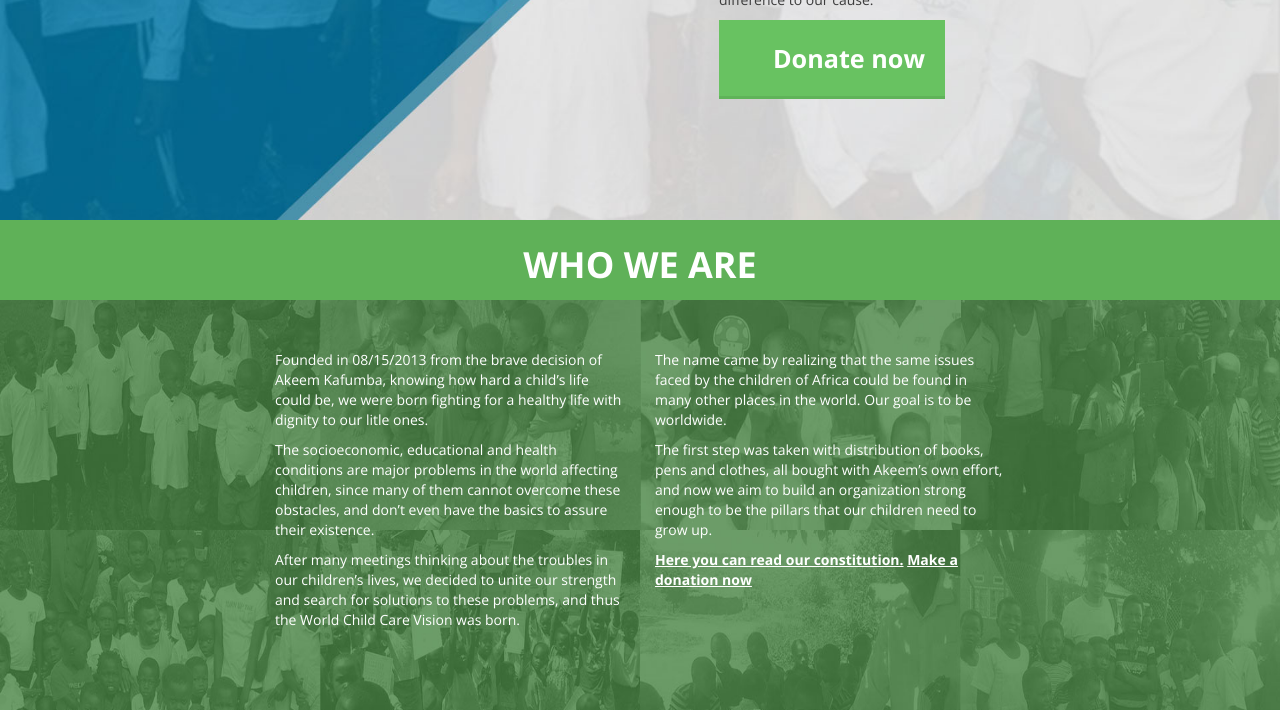
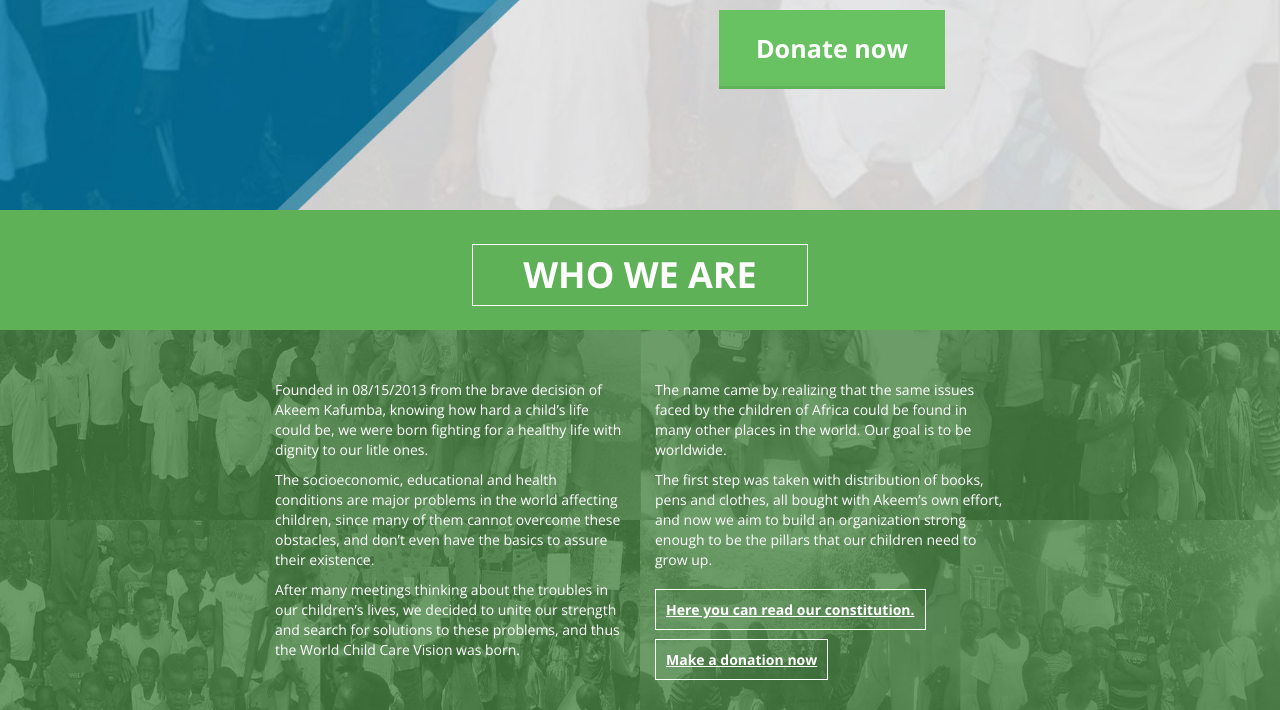
Before and after one commit to Caio07/WCCV, a plain HTML site: page index.html in a window 1280 px wide. Shown: the part 480-1190 px from the top of the page. Drawn offline with nearby package versions, Linux system fonts and the light colour scheme.

Commit message:
The WCCV finalizado e pequenos ajustes
Ajuste da borda do header
texto do botão doar alinhado

```diff
--- a/css/main.css
+++ b/css/main.css
@@ -18,7 +18,7 @@
     color: #fff;
     font-family: 'Open Sans', sans-serif;
     padding-bottom: 20px;
-    padding-top: 80px;
+    padding-top: 70px;
     height: 100%;
 
 }
@@ -70,7 +70,7 @@
 
   nav .navbar-brand{
 
-    padding: 10px 0;
+    padding: 5px 0;
   }
 
   nav .navbar-nav{
@@ -79,7 +79,7 @@
 
 }
 
-li~li {
+nav li~li {
 
   border-left: 1px solid #c7c7c7;
 }
@@ -95,6 +95,7 @@
           color: #3c3c3c;
           font-weight: 400;
           font-size: 1em;
+
 }
 
         nav .navbar-nav li a:hover{
@@ -167,7 +168,7 @@
 
       background-color: #68c261;
       padding: 20px;
-      text-align: right;
+      text-align: center;
       -webkit-box-shadow: 0px 3px 0px 0px rgba(96,179,89,1);
       -moz-box-shadow: 0px 3px 0px 0px rgba(96,179,89,1);
       box-shadow: 0px 3px 0px 0px rgba(96,179,89,1);
@@ -201,7 +202,7 @@
 
   background-color: #5fb158;
   color: #fff;
-  height: 80px;
+  height: 120px;
   width: 100%;
   text-transform: uppercase;
   display:flex;
@@ -213,6 +214,7 @@
   .who-we-are-header h1{
 
      font-weight: 700;
+     padding: 10px 50px;
   }
 
   #the-wccv .row{
@@ -224,6 +226,29 @@
 
   padding-top: 50px;
   }
+
+  #the-wccv .outlinebox{
+
+    display: block;
+
+  }
+
+
+    #the-wccv ul{
+
+    list-style-type: none;
+
+  }
+
+      #the-wccv ul li{
+
+    margin-top: 30px;
+
+  }
+
+
+
+
 
 /* ==========================================================================
    Where We are
--- a/index.html
+++ b/index.html
@@ -94,7 +94,7 @@
     <!-- The WCCV -->
     <div id="the-wccv">
       <header class="who-we-are-header">
-        <h1 class="text-center"> Who we are </h1>
+        <h1 class="text-center outlined-box"> Who we are </h1>
       </header>
       <div class="container">
         <div class="row">
@@ -107,8 +107,10 @@
             <p>The name came by realizing that the same issues faced by the children of Africa could be found in many other places in the world. Our goal is to be worldwide.
             </p>
             <p>The first step was taken with distribution of books, pens and clothes, all bought with Akeem’s own effort, and now we aim to build an organization strong enough to be the pillars that our children need to grow up.</p>
-            <a href="#">Here you can read our constitution.</a>
-            <a href="#donate">Make a donation now</a>
+            <ul>
+              <li><a href="#" class="outlined-box">Here you can read our constitution.</a></li>
+              <li><a href="#donate" class="outlined-box">Make a donation now</a></li>
+            </ul>
           </div>
         </div>
       </div>
```
